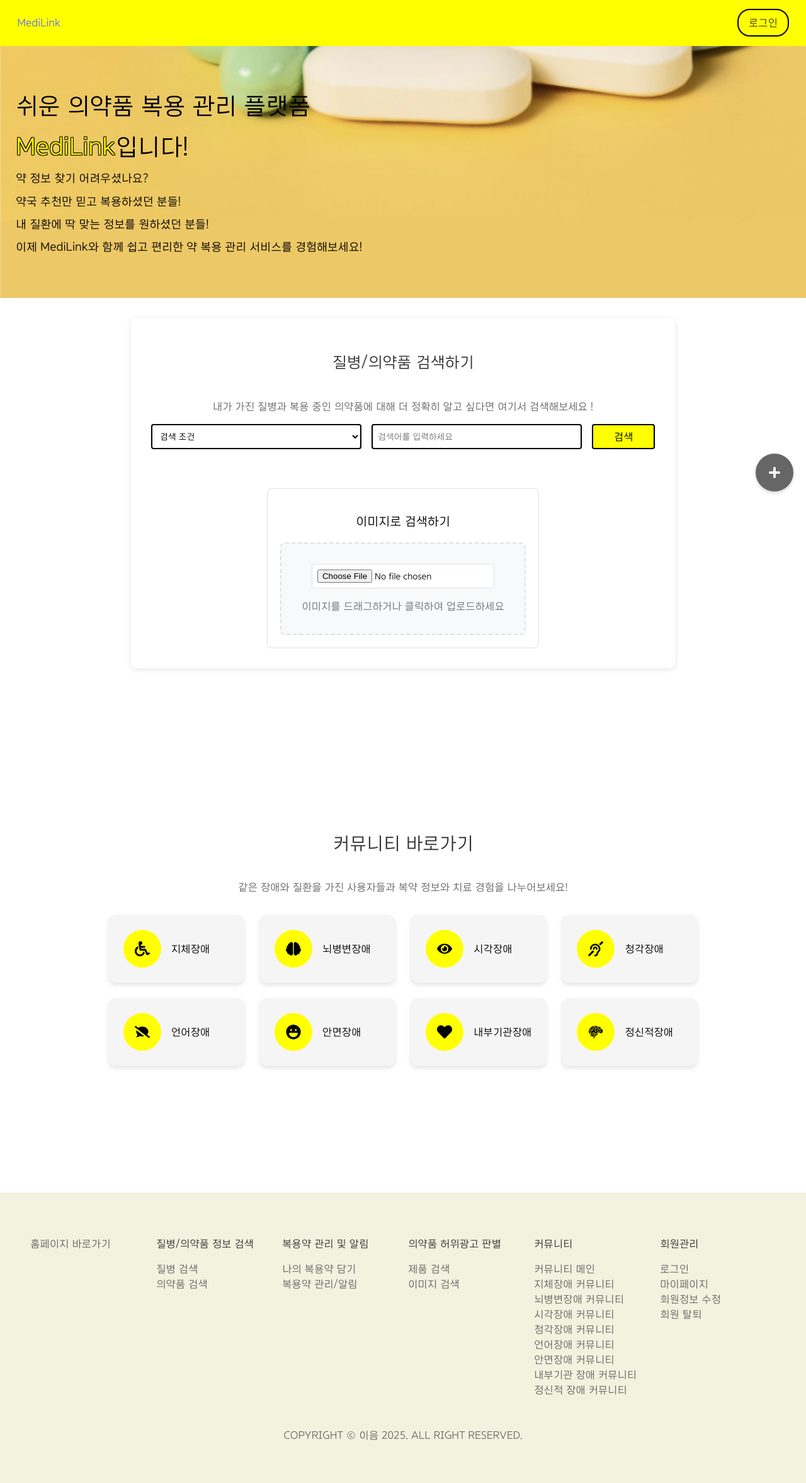
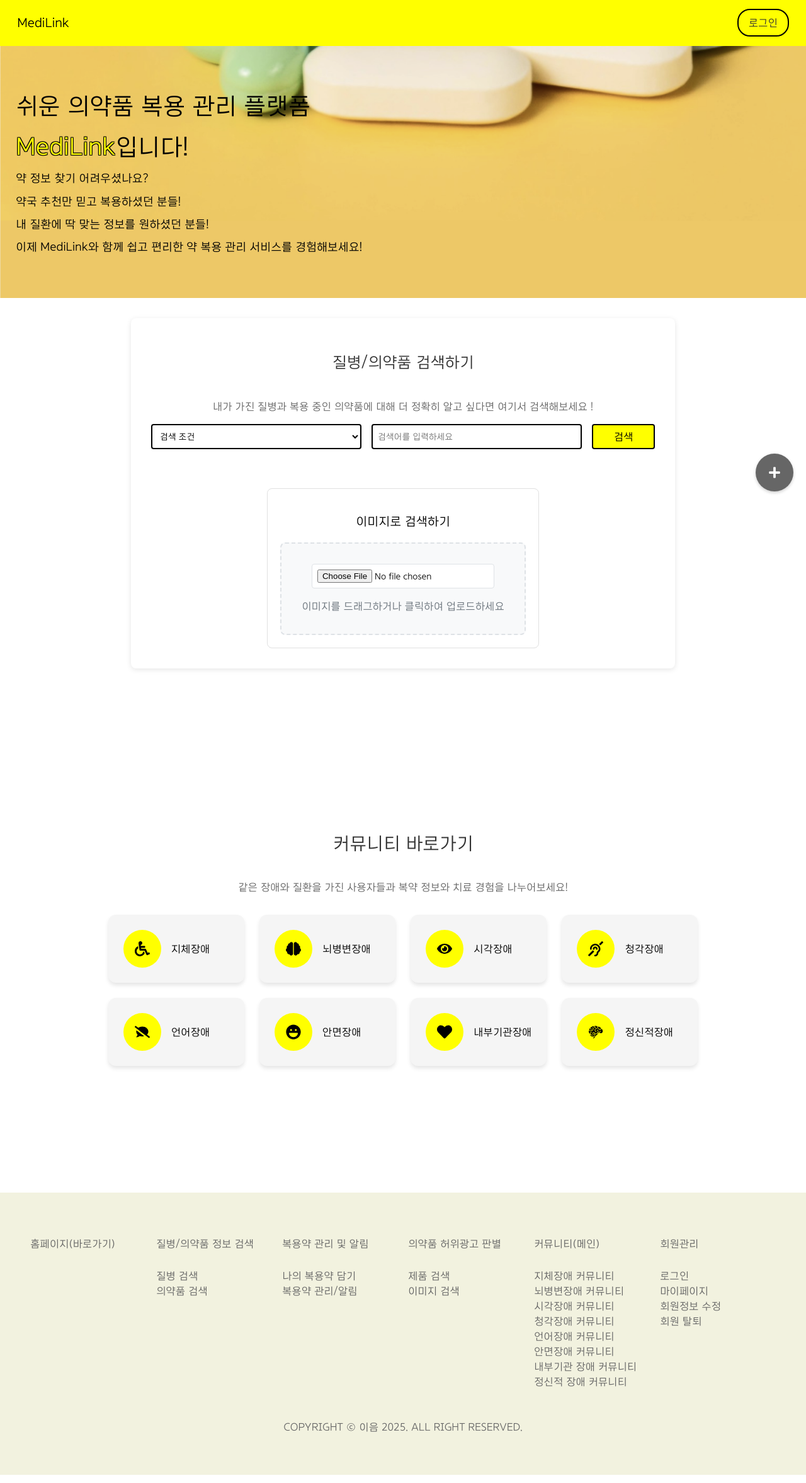
Before and after one commit to davJ-star/hanwha-ieum-seongwook, a React (Vite) app in the folder frontend/my-react-app/: page / in a window 1280 px wide. Shown: the whole page at 63% size. Built offline with nearby package versions, Linux system fonts and the light colour scheme.

Commit message:
feat: Enhance footer and header styles with hover effects and improved layout

```diff
--- a/frontend/my-react-app/src/components/Layout/Footer.css
+++ b/frontend/my-react-app/src/components/Layout/Footer.css
@@ -1,3 +1,5 @@
+
+
 .footer-content {
   max-width: 1200px;
   margin: 0 auto;
@@ -12,14 +14,50 @@
 }
 
 .footer-links div {
-  text-align: left;
+  position: relative;
 }
 
-.footer-links h4 {
+.footer-links div h4 {
+  display: inline-block;
+  position: relative;
+  color: #666666;
+  padding-bottom: 5px;
+  transition: color 0.3s ease, transform 0.3s ease;
+}
+
+.footer-links div h4::after {
+  content: '';
+  position: absolute;
+  width: 100%;
+  height: 2px;
+  background-color: #007bff; /* 강조할 색상 */
+  bottom: 0;
+  left: 0;
+  transform: scaleX(0);
+  transform-origin: bottom right;
+  transition: transform 0.3s ease-out;
+}
+
+.footer-links div:hover h4::after {
+  transform: scaleX(1);
+  transform-origin: bottom left;
+}
+
+.footer-links div:hover h4 {
+  color: #007bff; /* 강조 색상 변경 */
+}
+
+
+
+/* .footer-links div {
+  text-align: left;
+} */
+
+/* .footer-links h4 {
   margin-bottom: 1rem;
   color: #333;
   font-size: 1rem;
-}
+} */
 
 .footer-links ul {
   list-style: none;
--- a/frontend/my-react-app/src/components/Layout/Footer.tsx
+++ b/frontend/my-react-app/src/components/Layout/Footer.tsx
@@ -19,7 +19,7 @@ const Footer: React.FC = () => {
           <div>
             <h4>
               <a href="/" style={{ color: '#666666', textDecoration: 'none' }}>
-                홈페이지 바로가기
+                홈페이지(바로가기)
               </a>
             </h4>
           </div>
@@ -49,9 +49,8 @@ const Footer: React.FC = () => {
           </div>
 
           <div>
-            <h4>커뮤니티</h4>
+            <h4><a href="community-main" style={{ color: '#666666', textDecoration: 'none' }}>커뮤니티(메인)</a></h4>
             <ul style={{ listStyle: 'none', padding: 0 }}>
-              <li><a href="community-main" style={{ color: '#666666', textDecoration: 'none' }}>커뮤니티 메인</a></li>
               <li><a href="PDCcommu" style={{ color: '#666666', textDecoration: 'none' }}>지체장애 커뮤니티</a></li>
               <li><a href="BLDcommu" style={{ color: '#666666', textDecoration: 'none' }}>뇌병변장애 커뮤니티</a></li>
               <li><a href="VIcommu" style={{ color: '#666666', textDecoration: 'none' }}>시각장애 커뮤니티</a></li>
--- a/frontend/my-react-app/src/components/Layout/Header.css
+++ b/frontend/my-react-app/src/components/Layout/Header.css
@@ -15,6 +15,33 @@
 
 .logo-text {
     white-space: nowrap;
+    color: black;
+    font-size: 1.2rem; /* 기본 글자 크기 */
+    transition: font-size 0.3s ease; /* 글자 크기 변화에 애니메이션 효과 */
+    position: relative; /* ::after 가상 요소 위치 기준 */
+    display: inline-block; /* 인라인 블록으로 변경하여 언더바 위치 조정 */
+
+}
+
+.logo-text::after {
+    content: '';
+    position: absolute;
+    width: 100%;
+    height: 2px;
+    bottom: -5px;
+    left: 0;
+    background-color: black;
+    transform: scaleX(0);
+    transition: transform 0.3s ease;
+}
+
+.logo-text:hover {
+    font-size: 1.3rem; /* 호버 시 글자 크기 증가 */
+    color: black;
+}
+
+.logo-text:hover::after {
+    transform: scaleX(1); /* 호버 시 언더바 나타남 */
 }
 
 /* 기본 스타일 (PC) */
```
